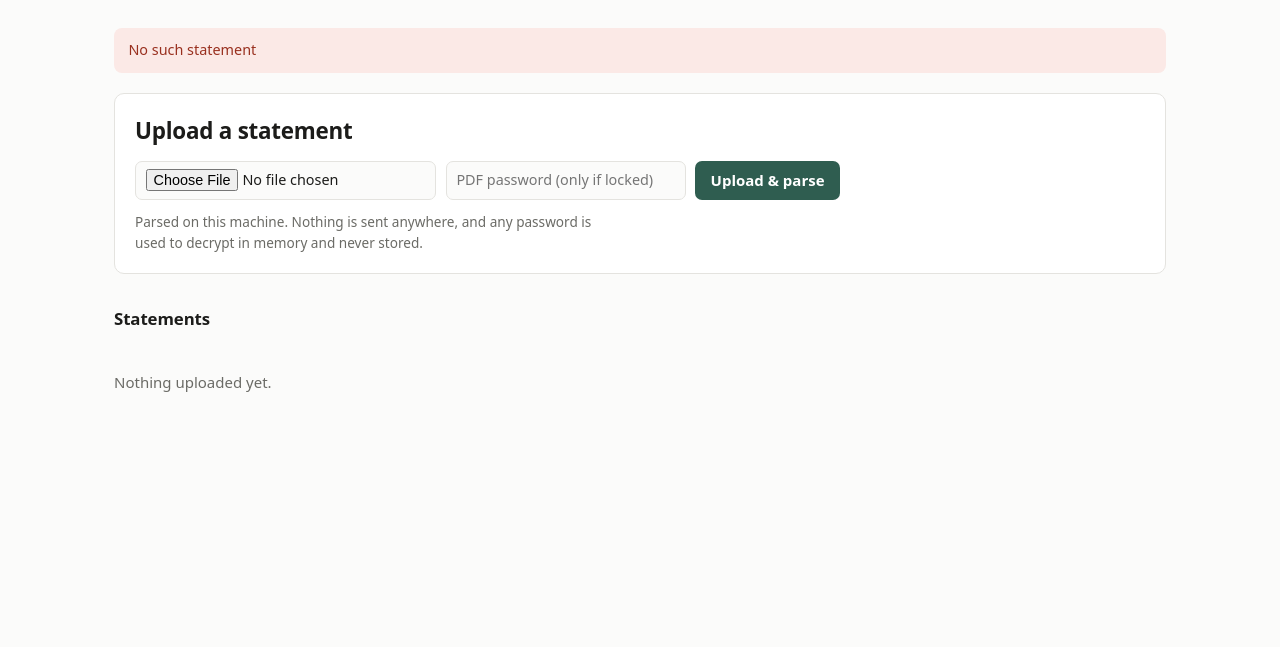
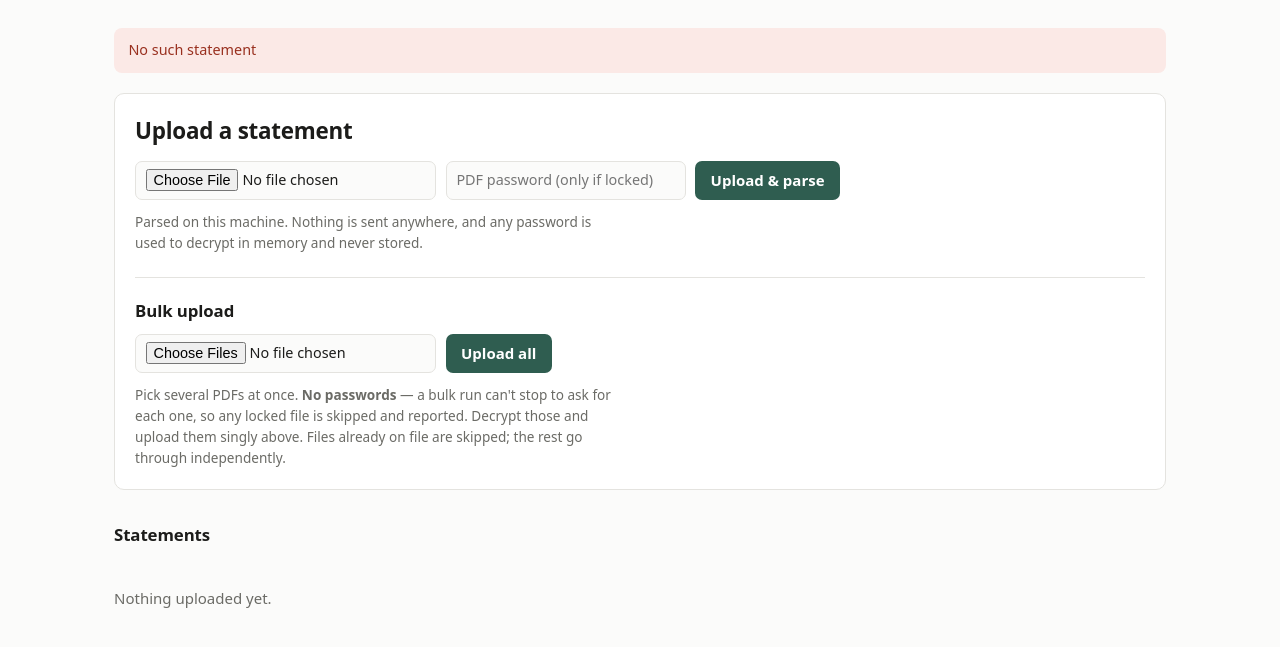
Before and after one commit to comispan/bank-spending-tracker, a FastAPI app: a page that uses app/templates/index.html in a window 1280 px wide. Shown: the part 56-703 px from the top of the page. Run offline with FastAPI, Linux system fonts and the light colour scheme; data that the repository does not hold is empty.

Commit message:
Bulk upload: file a folder of statements in one pass
The single-file form stops to prompt for a password on each locked PDF,
which does not scale to a folder. Split the parse-verify-file body of
/upload into ingest_statement() and add /upload-bulk on top of it: it
takes many files, no password (a bulk run cannot pause to ask for each
one), processes each independently so one bad PDF never blocks the rest,
and redirects with a per-file summary — N filed, N already on file, and
every rejection named — so a partial success is never silent.

The page says plainly that locked files are skipped and must be
decrypted and uploaded singly.

Co-Authored-By: Claude Sonnet 5 <noreply@anthropic.com>

```diff
--- a/app/main.py
+++ b/app/main.py
@@ -20,6 +20,7 @@ import sqlite3
 import sys
 import tempfile
 from pathlib import Path
+from typing import NamedTuple
 from urllib.parse import urlencode
 
 from fastapi import FastAPI, Form, Request, UploadFile
@@ -153,16 +154,34 @@ def index(request: Request, error: str | None = None, notice: str | None = None,
     )
 
 
-@app.post("/upload")
-async def upload(file: UploadFile, password: str = Form("")):
-    if not file.filename or not file.filename.lower().endswith(".pdf"):
-        return RedirectResponse("/?error=Only+PDF+files+can+be+uploaded", status_code=303)
+class Ingested(NamedTuple):
+    """The outcome of trying to file one uploaded PDF.
 
-    payload = await file.read()
+    `kind` is one of "stored", "duplicate", "rejected". `statement_id` is set
+    for "stored" and "duplicate" (the existing row, in that case). `message` is
+    a human phrase already prefixed with the filename, ready to drop into a
+    notice or an error line.
+    """
+    kind: str
+    statement_id: int | None
+    message: str
+
+
+def ingest_statement(payload: bytes, filename: str, password: str | None) -> Ingested:
+    """Validate, parse and file one statement PDF — the shared body of both
+    upload routes.
+
+    Nothing is written to disk or the database until the file parses, so a
+    reject leaves no orphan. The single-file and bulk routes differ only in how
+    they surface the `Ingested` this returns.
+    """
+    name = filename or "file"
+    if not filename or not filename.lower().endswith(".pdf"):
+        return Ingested("rejected", None, f"{name}: only PDF files can be uploaded")
     if not payload:
-        return RedirectResponse("/?error=That+file+was+empty", status_code=303)
+        return Ingested("rejected", None, f"{name}: that file was empty")
     if len(payload) > MAX_UPLOAD_BYTES:
-        return RedirectResponse("/?error=That+file+is+over+25MB", status_code=303)
+        return Ingested("rejected", None, f"{name}: over 25MB")
 
     digest = parsing.sha256(payload)
     with db.connect() as conn:
@@ -170,23 +189,20 @@ async def upload(file: UploadFile, password: str = Form("")):
     if existing:
         # The cheapest duplicate to catch, and the most common one: the same
         # file uploaded twice. Caught before parsing rather than after.
-        return RedirectResponse(
-            f"/statements/{existing['id']}?notice=Already+uploaded+"
-            f"{existing['filename'].replace(' ', '+')}", status_code=303)
+        return Ingested("duplicate", existing["id"],
+                        f"{name}: already uploaded as {existing['filename']}")
 
-    # Parse from a temp copy. Nothing is stored until it parses, so a file that
-    # cannot be read doesn't leave an orphan in the statements directory.
     tmp_dir = Path(tempfile.mkdtemp())
     tmp = tmp_dir / "upload.pdf"
     tmp.write_bytes(payload)
     try:
-        result = parsing.parse(tmp, file.filename, password or None)
+        result = parsing.parse(tmp, filename, password or None)
     finally:
         tmp.unlink(missing_ok=True)
         tmp_dir.rmdir()
 
     if result.error:
-        return RedirectResponse(f"/?error={result.error.replace(' ', '+')}", status_code=303)
+        return Ingested("rejected", None, f"{name}: {result.error}")
 
     stored = db.STATEMENT_DIR / f"{digest[:16]}.pdf"
     stored.parent.mkdir(parents=True, exist_ok=True)
@@ -197,7 +213,7 @@ async def upload(file: UploadFile, password: str = Form("")):
         account_id = db.find_or_create_account(
             conn, result.issuer, stmt.get("account_last4"), stmt.get("currency") or "SGD")
         statement_id = db.insert_statement(conn, account_id, {
-            "filename": file.filename,
+            "filename": filename,
             "file_sha256": digest,
             "storage_path": str(stored),
             "period_start": stmt.get("statement_period_start"),
@@ -258,7 +274,56 @@ async def upload(file: UploadFile, password: str = Form("")):
         db.recategorize_all(conn)
         conn.commit()
 
-    return RedirectResponse(f"/statements/{statement_id}", status_code=303)
+    return Ingested("stored", statement_id, f"{name}: filed")
+
+
+@app.post("/upload")
+async def upload(file: UploadFile, password: str = Form("")):
+    payload = await file.read()
+    out = ingest_statement(payload, file.filename or "", password or None)
+    if out.kind == "duplicate":
+        return RedirectResponse(
+            f"/statements/{out.statement_id}?notice=Already+uploaded+"
+            f"{(file.filename or '').replace(' ', '+')}", status_code=303)
+    if out.kind == "rejected":
+        return redirect("/", error=out.message)
+    return RedirectResponse(f"/statements/{out.statement_id}", status_code=303)
+
+
+@app.post("/upload-bulk")
+async def upload_bulk(files: list[UploadFile]):
+    """File a whole folder of statements in one go (Section 8).
+
+    No password field: a bulk run cannot stop to prompt for each locked file,
+    so any encrypted PDF is reported as rejected and the rest still go through.
+    Decrypt those first and upload them singly. Every file is processed
+    independently — one bad PDF never blocks the others — and the redirect
+    carries a per-file summary so a silent partial success is impossible.
+    """
+    stored, duplicate, failures = [], 0, []
+    for f in files:
+        payload = await f.read()
+        out = ingest_statement(payload, f.filename or "", None)
+        if out.kind == "stored":
+            stored.append(out.statement_id)
+        elif out.kind == "duplicate":
+            duplicate += 1
+        else:
+            failures.append(out.message)
+
+    if not files or (not stored and not duplicate and not failures):
+        return redirect("/", error="No files were selected")
+
+    parts = []
+    if stored:
+        parts.append(f"{len(stored)} statement(s) filed")
+    if duplicate:
+        parts.append(f"{duplicate} already on file, skipped")
+    notice = ", ".join(parts) if parts else None
+    error = None
+    if failures:
+        error = f"{len(failures)} file(s) not filed — " + "; ".join(failures)
+    return redirect("/", notice=notice, error=error)
 
 
 @app.get("/statements/{statement_id}", response_class=HTMLResponse)
--- a/app/static/style.css
+++ b/app/static/style.css
@@ -70,6 +70,10 @@ a { color: var(--accent); }
 }
 
 .upload { display: flex; gap: .6rem; flex-wrap: wrap; align-items: center; }
+.bulk-heading {
+  margin: 1.5rem 0 .6rem; padding-top: 1.25rem;
+  border-top: 1px solid var(--line);
+}
 input[type=file], input[type=password] {
   padding: .45rem .6rem; border: 1px solid var(--line); border-radius: 7px;
   background: var(--bg); color: var(--ink); font: inherit; font-size: .9rem;
--- a/app/templates/index.html
+++ b/app/templates/index.html
@@ -11,6 +11,18 @@
   <p class="hint">
     Parsed on this machine. Nothing is sent anywhere, and any password is used to
     decrypt in memory and never stored.
+  </p>
+
+  <h2 class="bulk-heading">Bulk upload</h2>
+  <form method="post" action="/upload-bulk" enctype="multipart/form-data" class="upload">
+    <input type="file" name="files" accept="application/pdf" multiple required>
+    <button type="submit">Upload all</button>
+  </form>
+  <p class="hint">
+    Pick several PDFs at once. <strong>No passwords</strong> — a bulk run can't
+    stop to ask for each one, so any locked file is skipped and reported.
+    Decrypt those and upload them singly above. Files already on file are
+    skipped; the rest go through independently.
   </p>
 </section>
 
```
